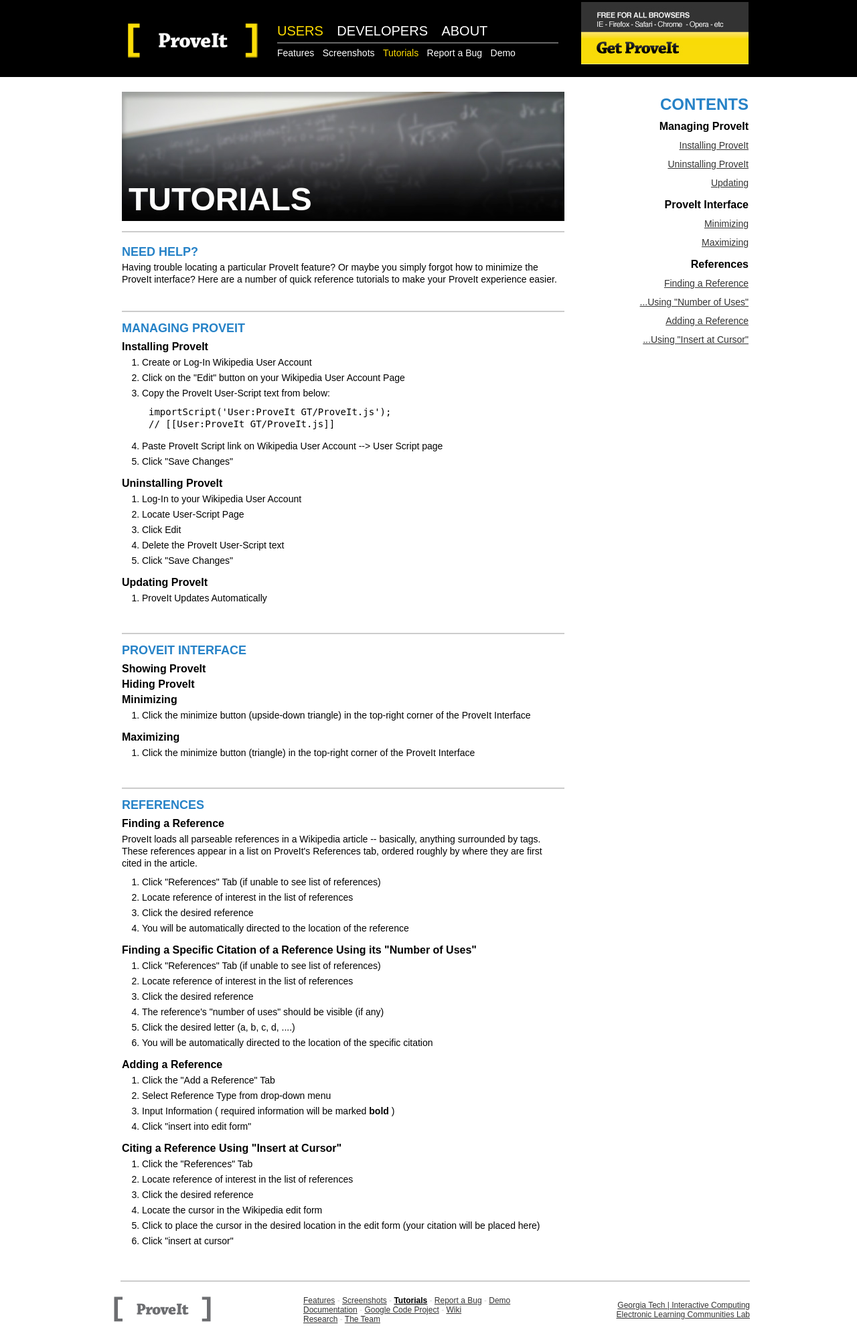
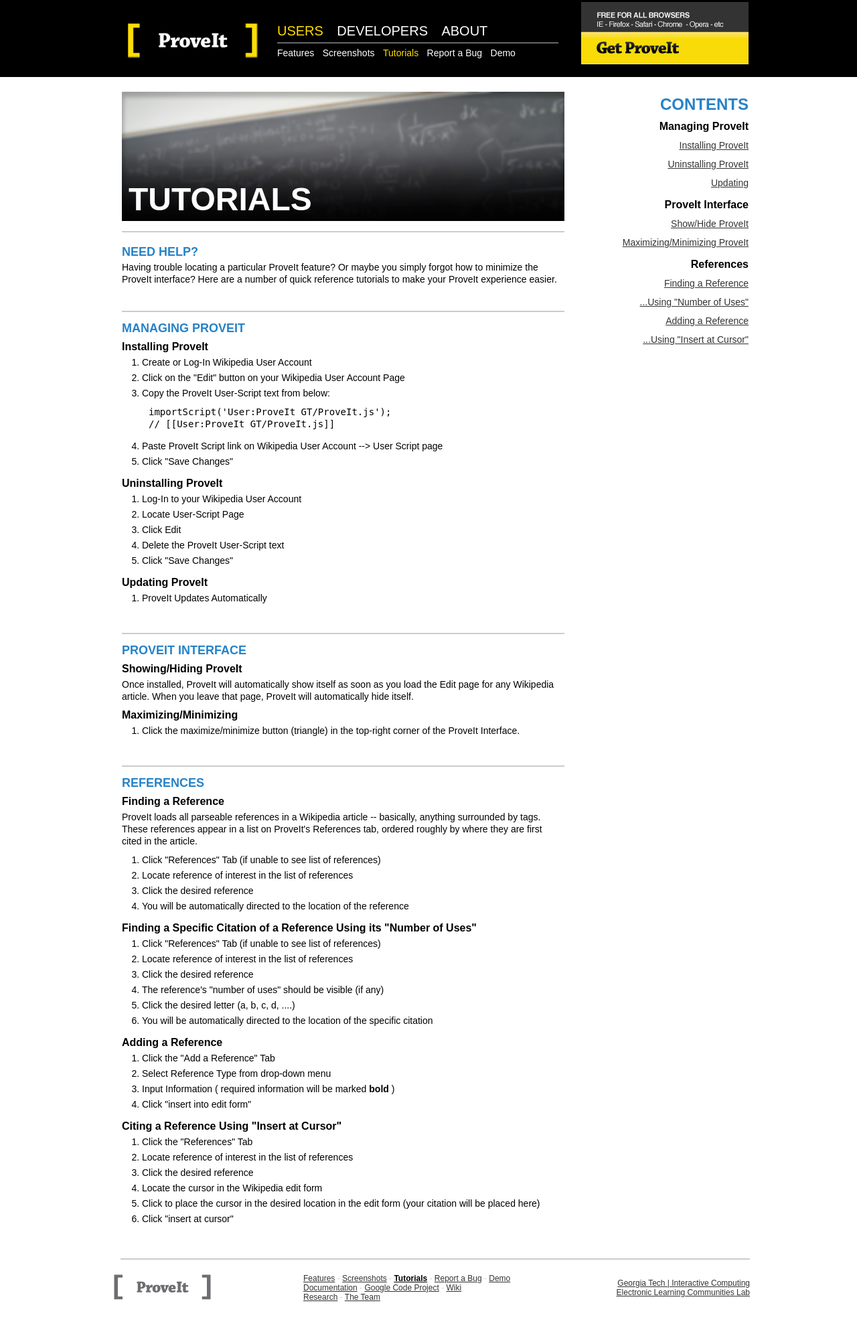
Before and after one commit to proveit-js/proveit, a PHP site: page /tutorials.php in a window 1280 px wide. Shown: the whole page at 67% size. After the commit the page ends 1943 px from the top, so only its background shows below. Run offline with PHP 8.4, Linux system fonts and the light colour scheme; some libraries are stand-ins or nearby versions.

Commit message:
Minor Tutorials fixes

```diff
--- a/website/tutorials.php
+++ b/website/tutorials.php
@@ -51,16 +51,12 @@ include_once 'header.php';
 
 								<hr/>
 								<h2>ProveIt Interface</h2>
-								<h3 id="Showing"> Showing ProveIt </h3>
-								<h3 id="Hiding"> Hiding ProveIt </h3>
-								<h3 id="Minimizing">Minimizing</h3>
+								<h3 id="ShowHide"> Showing/Hiding ProveIt </h3>
+								<p>Once installed, ProveIt will automatically show itself as soon as you load the Edit page for any Wikipedia article. When you leave that page, ProveIt will automatically hide itself.</p>
+
+								<h3 id="MaxMin">Maximizing/Minimizing</h3>
 								<ol>
-									<li>Click the minimize button (upside-down triangle) in the top-right corner of the ProveIt Interface</li>
-								</ol>
-
-								<h3 id="Maximizing">Maximizing</h3>
-								<ol>
-									<li>Click the minimize button (triangle) in the top-right corner of the ProveIt Interface</li>
+									<li>Click the maximize/minimize button (triangle) in the top-right corner of the ProveIt Interface.</li>
 								</ol>
 								<br/>
 
@@ -120,8 +116,8 @@ include_once 'header.php';
 							<h3> ProveIt Interface </h3>
 							<ul>
 								<li
-								<li><a href="#Minimizing">Minimizing</a></li>
-								<li><a href="#Maximizing">Maximizing</a></li>
+								<li><a href="#ShowHide">Show/Hide ProveIt</a></li>
+								<li><a href="#MaxMin">Maximizing/Minimizing ProveIt</a></li>
 							</ul>
 
 							<h3> References </h3>
```
